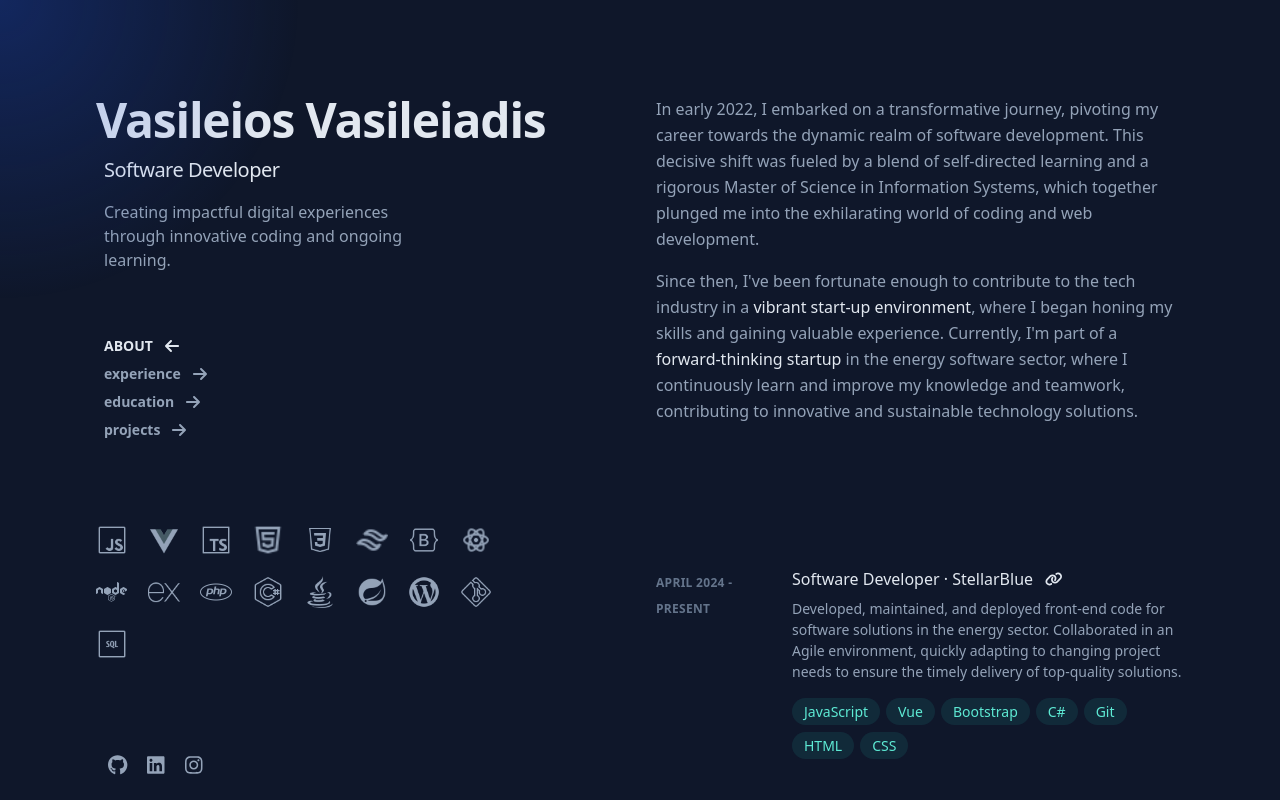
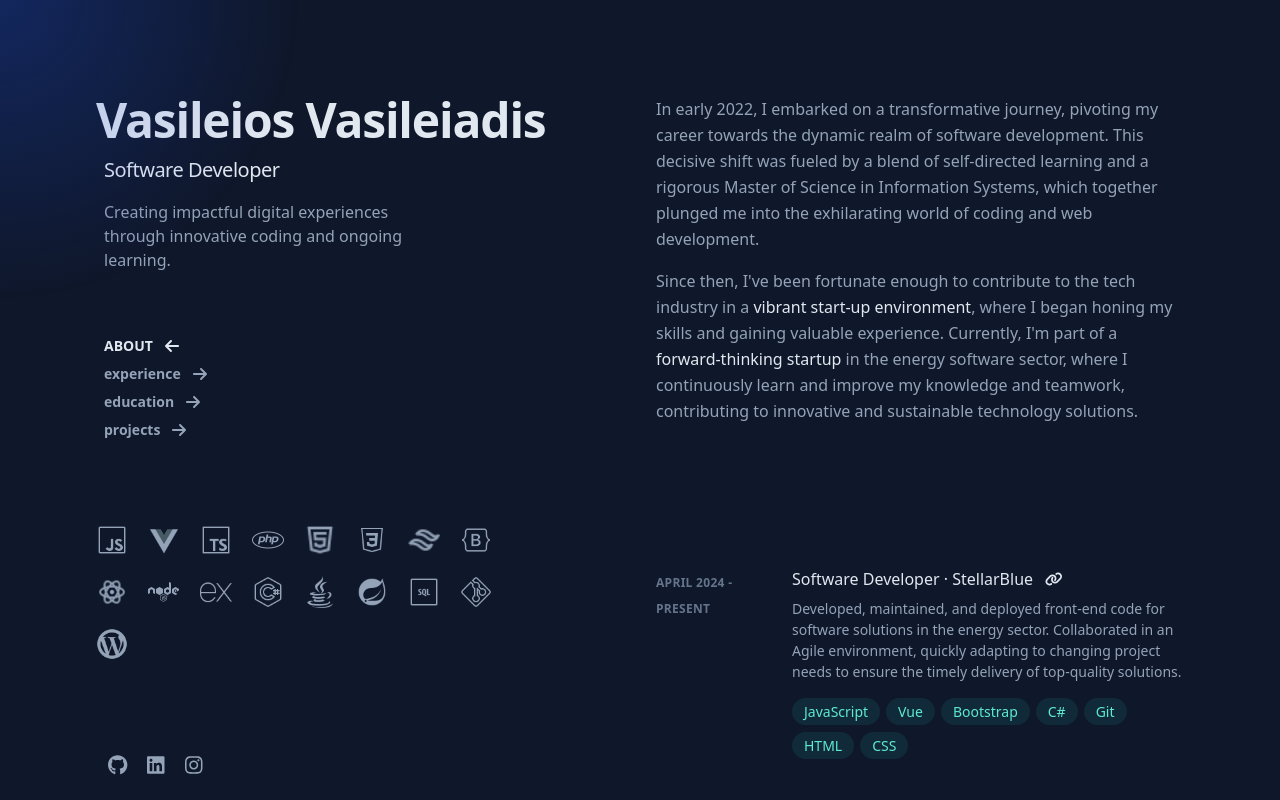
Before and after one commit to vvasileios/Portfolio, a Vue app: page / in a window 1280 px wide. Shown: the top 800 px of the page. Built offline with nearby package versions, Linux system fonts and the light colour scheme.

Commit message:
add titles in icons

```diff
--- a/src/components/HeaderPanel.vue
+++ b/src/components/HeaderPanel.vue
@@ -65,7 +65,12 @@ const updateSelectedSection = (section) =>
 
             <div class="mt-16 lg:mr-24 mr-5">
                 <ul class="flex gap-5 flex-wrap py-5">
-                    <li v-for="(icon, index) in techIcons" :key="index">
+                    <li
+                        v-for="(icon, index) in techIcons"
+                        :key="index"
+                        class="hover:cursor-pointer"
+                        :title="icon.alt"
+                    >
                         <img
                             :src="icon.src"
                             :alt="icon.alt"
--- a/src/content/PortfolioContent.js
+++ b/src/content/PortfolioContent.js
@@ -270,9 +270,10 @@ import wordpress from "/assets/icons/wordpress.png";
 import react from "/assets/icons/react.png";
 
 export const techIcons = [
-    { src: javascript, alt: "JS" },
+    { src: javascript, alt: "JavaScript" },
     { src: vue, alt: "Vue" },
-    { src: typescript, alt: "TS" },
+    { src: typescript, alt: "TypeScript" },
+    { src: php, alt: "PHP" },
     { src: html, alt: "HTML" },
     { src: css, alt: "CSS" },
     { src: tailwind, alt: "TailwindCSS" },
@@ -280,11 +281,10 @@ export const techIcons = [
     { src: react, alt: "React" },
     { src: node, alt: "Node" },
     { src: express, alt: "Express" },
-    { src: php, alt: "PHP" },
     { src: csharp, alt: "C#" },
     { src: java, alt: "Java" },
     { src: springboot, alt: "SpringBoot" },
+    { src: sql, alt: "SQL" },
+    { src: git, alt: "Git" },
     { src: wordpress, alt: "Wordpress" },
-    { src: git, alt: "Git" },
-    { src: sql, alt: "SQL" },
 ];
```
